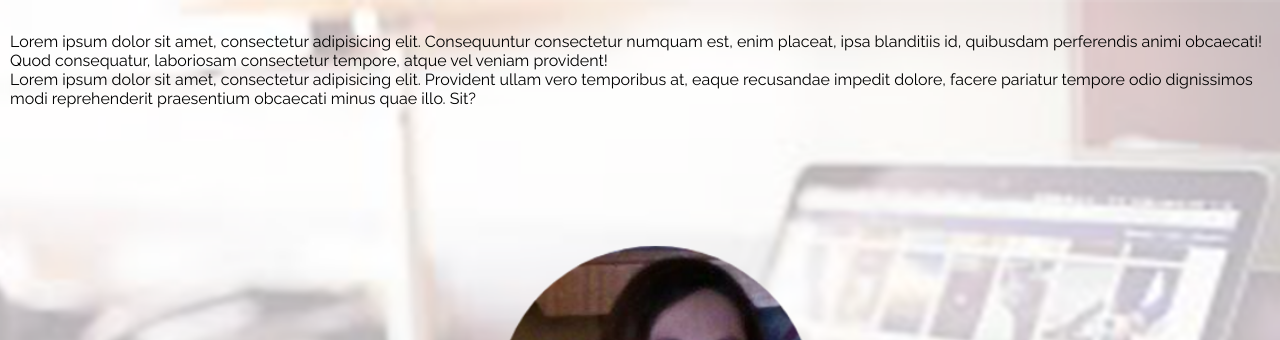
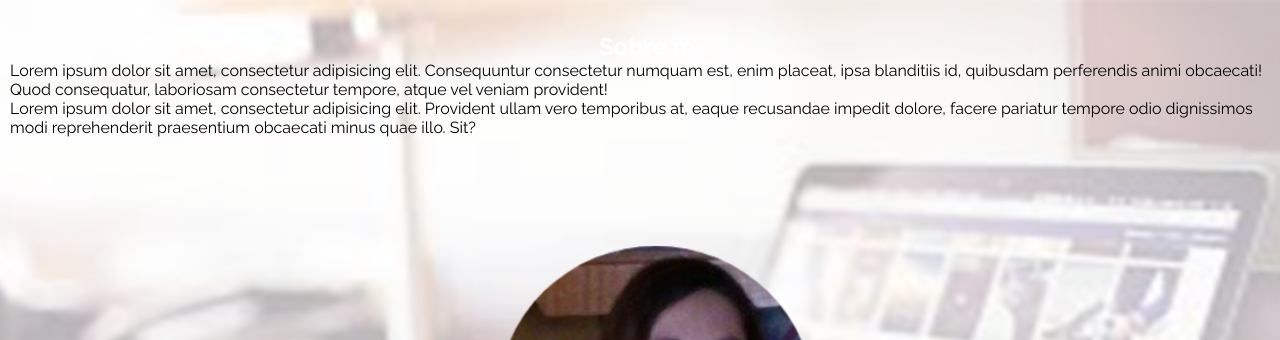
Before and after one commit to AdriMich/prueba-de-git, a PHP site: page /index.php in a window 1280 px wide. Shown: the part 190-530 px from the top of the page. Run offline with PHP 8.4, Linux system fonts and the light colour scheme; some libraries are stand-ins or nearby versions.

Commit message:
agregue el titulo

```diff
--- a/index.php
+++ b/index.php
@@ -19,6 +19,7 @@
 		<img src="Sin título-1.png" alt="FotoMia">
 
 <div class="sobreMi">
+<h1>Sobre mí</h1>
 	<article>
 		<p>Lorem ipsum dolor sit amet, consectetur adipisicing elit. Consequuntur consectetur numquam est, enim placeat, ipsa blanditiis id, quibusdam perferendis animi obcaecati! Quod consequatur, laboriosam consectetur tempore, atque vel veniam provident!</p>
 		<p>Lorem ipsum dolor sit amet, consectetur adipisicing elit. Provident ullam vero temporibus at, eaque recusandae impedit dolore, facere pariatur tempore odio dignissimos modi reprehenderit praesentium obcaecati minus quae illo. Sit?</p>
```
